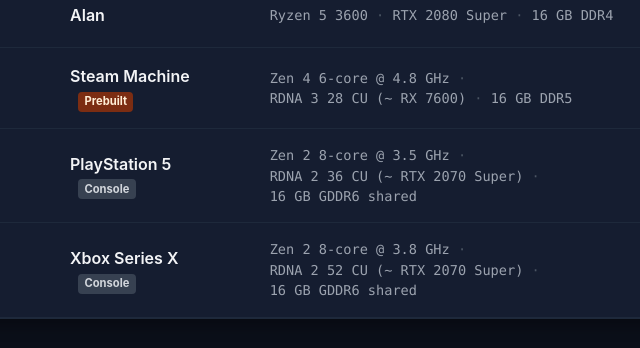
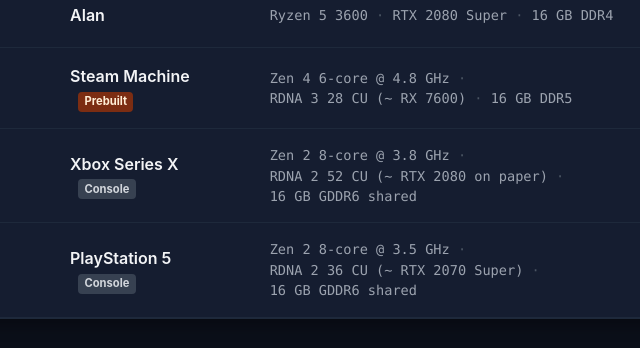
Before and after one commit to RaizerLeaf/the-stance-tier-list, a website: page index.html in a window 1280 px wide. Shown: the part 2477-2825 px from the top of the page, 198-838 px from the left. Drawn offline with Linux system fonts and the light colour scheme.

Commit message:
Add rating note feature and improve console device entries in tier list

```diff
--- a/index.html
+++ b/index.html
@@ -629,6 +629,12 @@
             font-weight: 700;
             text-transform: uppercase;
             letter-spacing: 0.03em;
+        }
+        .breakdown-note {
+            font-size: 0.78rem;
+            color: var(--text-muted);
+            margin-top: 0.4rem;
+            line-height: 1.5;
         }
 
         @media (max-width: 768px) {
@@ -1281,6 +1287,8 @@
     //   legacy      true when the platform no longer receives current releases
     //   updated     ISO date (YYYY-MM-DD) of the last hardware change; shows an
     //               "Updated" badge beside the name for UPDATED_BADGE_DAYS, then hides
+    //   ratingNote  optional sentence shown under the score breakdown explaining a
+    //               rating choice that differs from the hardware on paper
     //   target      "<res> <preset|upscaler> · <fps>[ / second target][ (catalogue note)]"
     // =====================================================================
 
@@ -1520,25 +1528,28 @@
             downside: "Older Zen 2 single-thread performance falls short of what contemporary games ask for.",
             upgrade: "Sinking a bit of cash into a Ryzen 5000 X3D chip is highly recommended for your system. Because you're stepping up from the 3000 series, you get both a generation jump and a cache explosion, making it a much better performance scaling value than for a regular Ryzen 5000 user. Upgrading just the processor is an incredibly cheap alternative to a full PC rebuild and will perfectly stabilize your 1% frame drops. If you are content with your performance targets right now, though, ride it out until you can buy an entirely new PC later."
         },
+        // Series X is listed before PS5 on purpose: the two are rated at parity, and
+        // exact ties keep array order, so the stronger-on-paper hardware sits above.
+        {
+            id: "xbox-series-x", name: "Xbox Series X", deviceClass: "console",
+            cpu: "Zen 2 8-core @ 3.8 GHz", cpuIndex: 52, cpuTier: 0,
+            gpu: "RDNA 2 52 CU (~ RTX 2080 on paper)", gpuRef: "RTX 2070 Super Custom", upscaler: "fsr",
+            vram: 16, memory: 16, memoryType: "GDDR6", unified: true, platform: "console",
+            ratingNote: "Rated at parity with the PS5 (RTX 2070 Super class): most developers optimise for the PS5 first and rarely exploit the wider Series X GPU, so Digital Foundry's cross-platform testing shows the two level. Listed above the PS5 because its hardware is stronger on paper (RTX 2080 class).",
+            profile: "Standard high-capacity console ecosystem delivering consistent baseline frame rates across standardized game ports. On paper the wider GPU should lead, but most developers optimise for the PS5 first, so cross-platform testing puts the two within a few percent of each other and both carry the same effective rating.",
+            target: "4K Dynamic Upscaled · 30–60 fps",
+            downside: "Static hardware block preventing custom feature or performance optimization steps, and a wider GPU that most multi-platform games never fully use.",
+            upgrade: "Consumer component upgrade paths do not exist."
+        },
         {
             id: "ps5", name: "PlayStation 5", deviceClass: "console",
             cpu: "Zen 2 8-core @ 3.5 GHz", cpuIndex: 52, cpuTier: 0,
             gpu: "RDNA 2 36 CU (~ RTX 2070 Super)", gpuRef: "RTX 2070 Super Custom", upscaler: "fsr",
             vram: 16, memory: 16, memoryType: "GDDR6", unified: true, platform: "console",
-            profile: "Baseline current-generation console hardware delivering stable, uniform output across modern shared platforms.",
+            profile: "Baseline current-generation console hardware delivering stable, uniform output across modern shared platforms, and the lead target for most multi-platform developers.",
             target: "4K Dynamic Upscaled · 30–60 fps",
             downside: "Closed operational eco-system lacking any customizable processing components.",
             upgrade: "Component configuration modifications are entirely locked out."
-        },
-        {
-            id: "xbox-series-x", name: "Xbox Series X", deviceClass: "console",
-            cpu: "Zen 2 8-core @ 3.8 GHz", cpuIndex: 52, cpuTier: 0,
-            gpu: "RDNA 2 52 CU (~ RTX 2070 Super)", gpuRef: "RTX 2070 Super Custom", upscaler: "fsr",
-            vram: 16, memory: 16, memoryType: "GDDR6", unified: true, platform: "console",
-            profile: "Standard high-capacity console ecosystem delivering consistent baseline frame rates across standardized game ports. On paper the wider GPU should lead, but Digital Foundry's cross-platform testing puts it within a few percent of the PS5 either way, so both carry the same effective rating.",
-            target: "4K Dynamic Upscaled · 30–60 fps",
-            downside: "Static hardware block preventing custom feature or performance optimization steps.",
-            upgrade: "Consumer component upgrade paths do not exist."
         },
         {
             id: "steam-machine", name: "Steam Machine", deviceClass: "prebuilt",
@@ -1691,7 +1702,8 @@
     }
 
     // Score every system, then apply standard competition ranking:
-    // tied scores share a rank, the next number is skipped.
+    // tied scores share a rank, the next number is skipped. Within a tie the
+    // higher raw performance lists first; an exact tie keeps SYSTEMS array order.
     function computeRankings(systems) {
         systems.forEach(s => { s.parts = scoreSystem(s); s.score = s.parts.score; });
         const sorted = systems.slice().sort((a, b) => b.score - a.score || b.parts.raw - a.parts.raw);
@@ -1750,7 +1762,7 @@
                             <div class="stats-grid">
                                 <div class="stat-card"><div class="stat-label">Profile</div><div class="stat-value">${escapeHtml(s.profile)}</div></div>
                                 <div class="stat-card"><div class="stat-label">Targeted Gameplay</div><div class="stat-value">${escapeHtml(s.target)}</div></div>
-                                <div class="stat-card breakdown-card"><div class="stat-label">Score Breakdown</div><div class="breakdown-value">${escapeHtml(renderBreakdown(s))}</div></div>
+                                <div class="stat-card breakdown-card"><div class="stat-label">Score Breakdown</div><div class="breakdown-value">${escapeHtml(renderBreakdown(s))}</div>${s.ratingNote ? `<div class="breakdown-note">${escapeHtml(s.ratingNote)}</div>` : ''}</div>
                                 <div class="upgrade-card">
                                     <div class="upgrade-content">
                                         <div class="upgrade-title">Upgrade Path</div>
```
